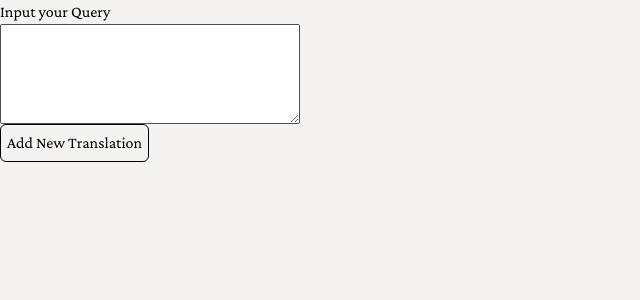
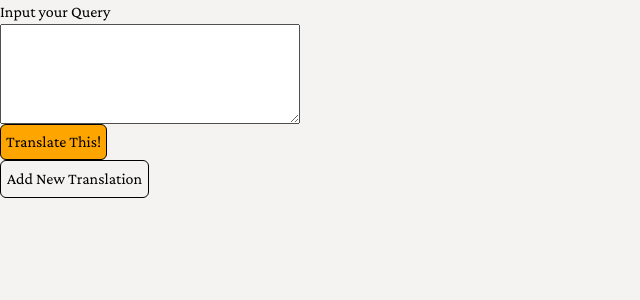
Before and after one commit to ghostb0x/multi-translate-app, a React (Create React App) app: page / in a window 1280 px wide. Shown: the top 300 px of the page, without its empty margins (0-640 px from the left). Built offline with nearby package versions, Linux system fonts and the light colour scheme.

Commit message:
Create getTranslation async function which uses Google Translate alternative API by Vitalets within a useEffect hook. The useEffect hook is working but the API call isnt. Need to adjust this.

```diff
--- a/package.json
+++ b/package.json
@@ -7,6 +7,7 @@
     "@testing-library/jest-dom": "^5.16.5",
     "@testing-library/react": "^13.4.0",
     "@testing-library/user-event": "^13.5.0",
+    "@vitalets/google-translate-api": "^9.2.0",
     "new-component": "^4.0.1",
     "prettier": "^2.6.2",
     "react": "^18.2.0",
--- a/src/components/AppProvider/AppProvider.js
+++ b/src/components/AppProvider/AppProvider.js
@@ -1,35 +1,54 @@
-import React from "react";
+import React from 'react';
+import { translate } from '@vitalets/google-translate-api';
+
 
 export const AppContext = React.createContext();
 
-
-function AppProvider( {children} ) {
-
+function AppProvider({ children }) {
   const [queryText, setQueryText] = React.useState('');
-
 
   const [outputs, setOutputs] = React.useState([]);
 
+  const [fetchTranslate, setFetchTranslate] = React.useState(0);
+
+
+  // seems this api call isn't working - need to tinker or just try real api
+  async function getTranslation(text, language) {
+    try {
+
+      const { translatedText } = await translate(text, { to: language });
+      console.log(translatedText);
+      return(translatedText);
+    }
+    catch (e) {
+      console.log(e)
+      // if (e.name === 'TooManyRequestsError') {
+        // retry with another proxy agent
+      // }
+    }
+  }
 
   function addOutput() {
     const key = crypto.randomUUID();
 
     const newOutput = {
-      key: key
-    }
+      key: key,
+    };
 
     let currentOutputs = [...outputs];
-    currentOutputs.push(newOutput)
-    console.log(currentOutputs)
+    currentOutputs.push(newOutput);
+    console.log(currentOutputs);
     setOutputs(currentOutputs);
   }
-
 
   const providerValues = {
     queryText,
     setQueryText,
     outputs,
-    addOutput
+    addOutput,
+    fetchTranslate,
+    setFetchTranslate,
+    getTranslation,
   };
 
   return (
--- a/src/components/OutputItem/OutputItem.js
+++ b/src/components/OutputItem/OutputItem.js
@@ -1,23 +1,40 @@
 import React from 'react';
 import styled from 'styled-components';
+import { AppContext } from '../AppProvider/AppProvider';
 import { Cross2Icon } from '@radix-ui/react-icons';
 
 function OutputItem(key) {
+  const { queryText, fetchTranslate, getTranslation } = React.useContext(AppContext);
+
   const [hidden, setHidden] = React.useState(false);
 
-  const [language, setLanguage] = React.useState("");
+  const [language, setLanguage] = React.useState('');
 
-  const [content, setContent] = React.useState("");
+  const [content, setContent] = React.useState('Run Translate to see output');
+
+  React.useEffect(() => {
+
+      setContent(getTranslation(queryText, language))
+    }, [fetchTranslate, getTranslation, language, queryText]
+  )
+
+  // setContent should be an API call to the translation service, made only if
+  // hidden === false. This ensures hidden outputs are not sending API calls
+  // some kind of state variable change, imported from the Context Provider, should
+  // trigger the API call to go fetch
 
   const languageSelect = (
     <OutputLanguage
       value={language}
       onChange={(event) => {
+        console.log(queryText);
+        console.log(fetchTranslate);
         setLanguage(event.target.value);
       }}
     >
-      <option value={""}>--Select Language--</option>
-      <option value="sp">Spanish</option>
+      <option value={''}>--Select Language--</option>
+      <option value="en">English</option>
+      <option value="es">Spanish</option>
       <option value="pt">Portuguese</option>
       <option value="de">German</option>
       <option value="fr">French</option>
--- a/src/components/QueryInput/QueryInput.js
+++ b/src/components/QueryInput/QueryInput.js
@@ -3,13 +3,16 @@ import { AppContext } from '../AppProvider/AppProvider';
 import styled from 'styled-components';
 
 function QueryInput() {
-  const { queryText, setQueryText } = React.useContext(AppContext);
+  const {
+    queryText,
+    setQueryText,
+    fetchTranslate,
+    setFetchTranslate,
+  } = React.useContext(AppContext);
 
   return (
     <Wrapper>
-      <Label htmlFor="input">
-        Input your Query
-      </Label>
+      <Label htmlFor="input">Input your Query</Label>
       <Input
         id="input"
         value={queryText}
@@ -17,7 +20,9 @@ function QueryInput() {
           setQueryText(event.target.value);
         }}
       />
-
+      <Button onClick={(event) => {
+        setFetchTranslate(fetchTranslate+1)
+      }}>Translate This!</Button>
     </Wrapper>
   );
 }
@@ -27,13 +32,19 @@ const Wrapper = styled.div`
   flex-direction: column;
 `;
 
-const Label = styled.label`
-
-`;
+const Label = styled.label``;
 
 const Input = styled.textarea`
   width: 300px;
   height: 100px;
 `;
 
+const Button = styled.button`
+  border: 1px solid black;
+  background: orange;
+  width: fit-content;
+  padding: 5px;
+  border-radius: 6px;
+`;
+
 export default QueryInput;
```
Also changed, not shown: 1 other file (tests, documents, lock files or other folders).
